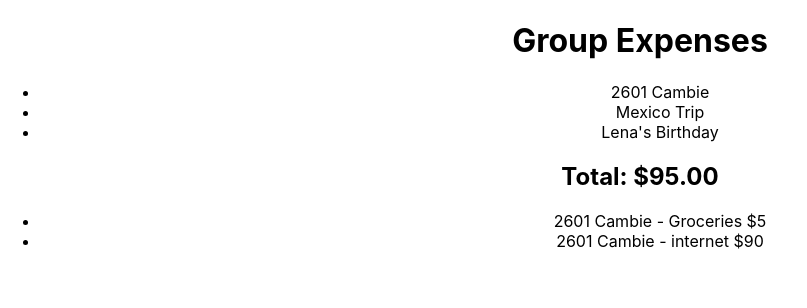
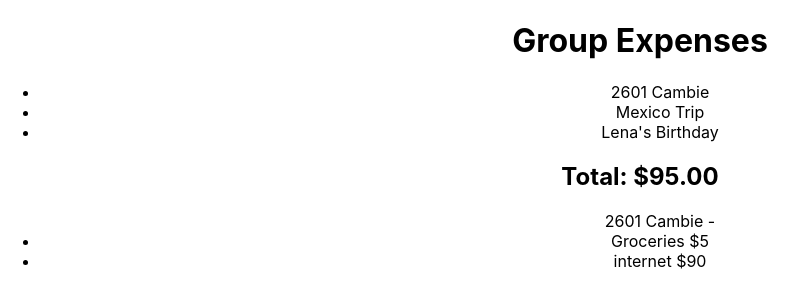
Before and after one commit to leeenah/group-expenses, a React (Create React App) app: page / in a window 1280 px wide. Shown: the top 308 px of the page, without its empty margins (0-807 px from the left). Built offline with nearby package versions, Linux system fonts and the light colour scheme.

Commit message:
Cleaned code in Expense component

```diff
--- a/src/components/Expenses.js
+++ b/src/components/Expenses.js
@@ -1,17 +1,16 @@
 import React from "react";
 
 const Expenses = (props) => {
+  const expenseList = props.expenses.map((item) => (
+    <li>
+      {item.item} ${item.amount}
+    </li>
+  ));
+
   return (
     <div className="Expenses">
       <h2>Total: $95.00</h2>
-      <ul>
-        <li>
-          2601 Cambie - {props.expenses[0].item} ${props.expenses[0].amount}
-        </li>
-        <li>
-          2601 Cambie - {props.expenses[1].item} ${props.expenses[1].amount}
-        </li>
-      </ul>
+      <ul>2601 Cambie - {expenseList}</ul>
     </div>
   );
 };
```
